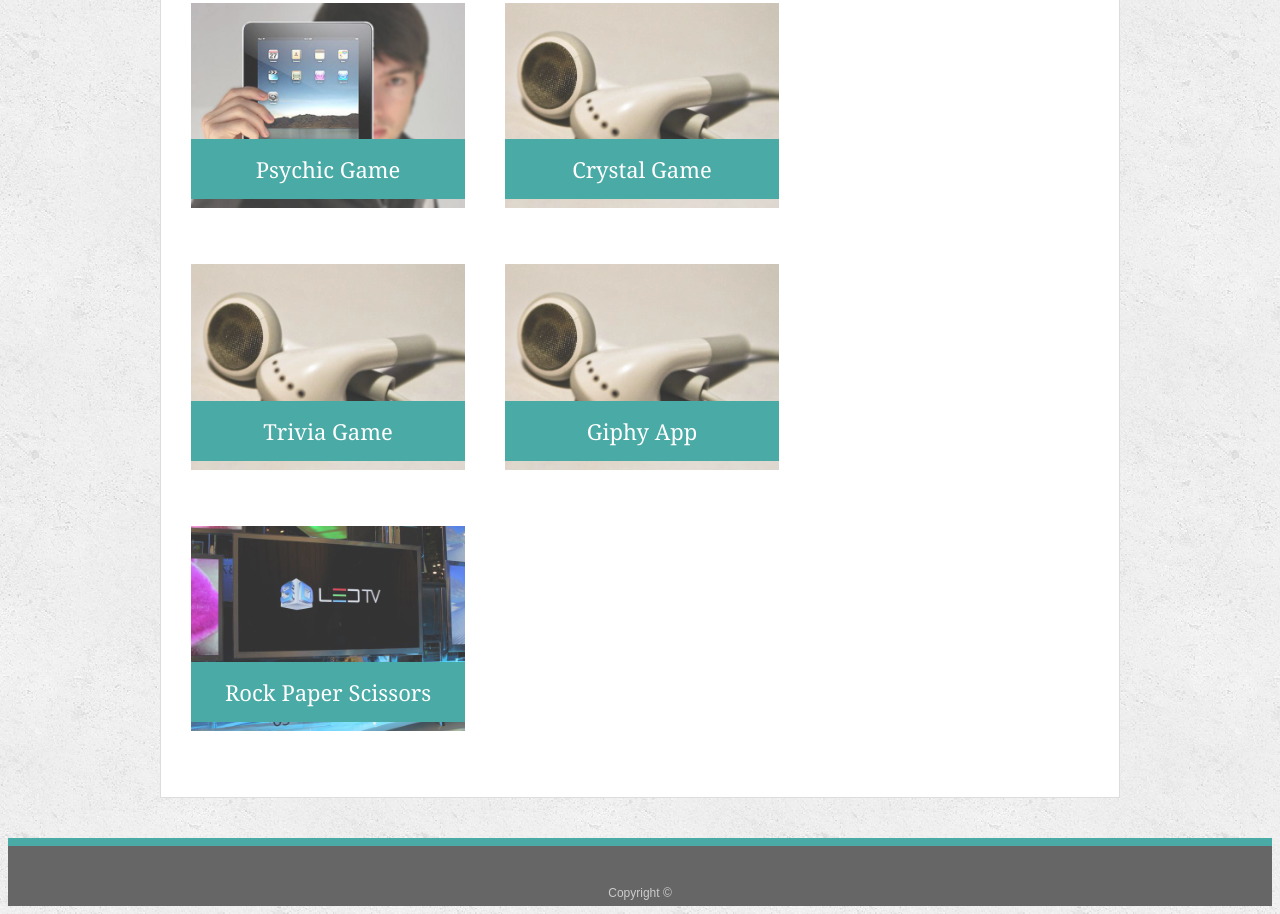
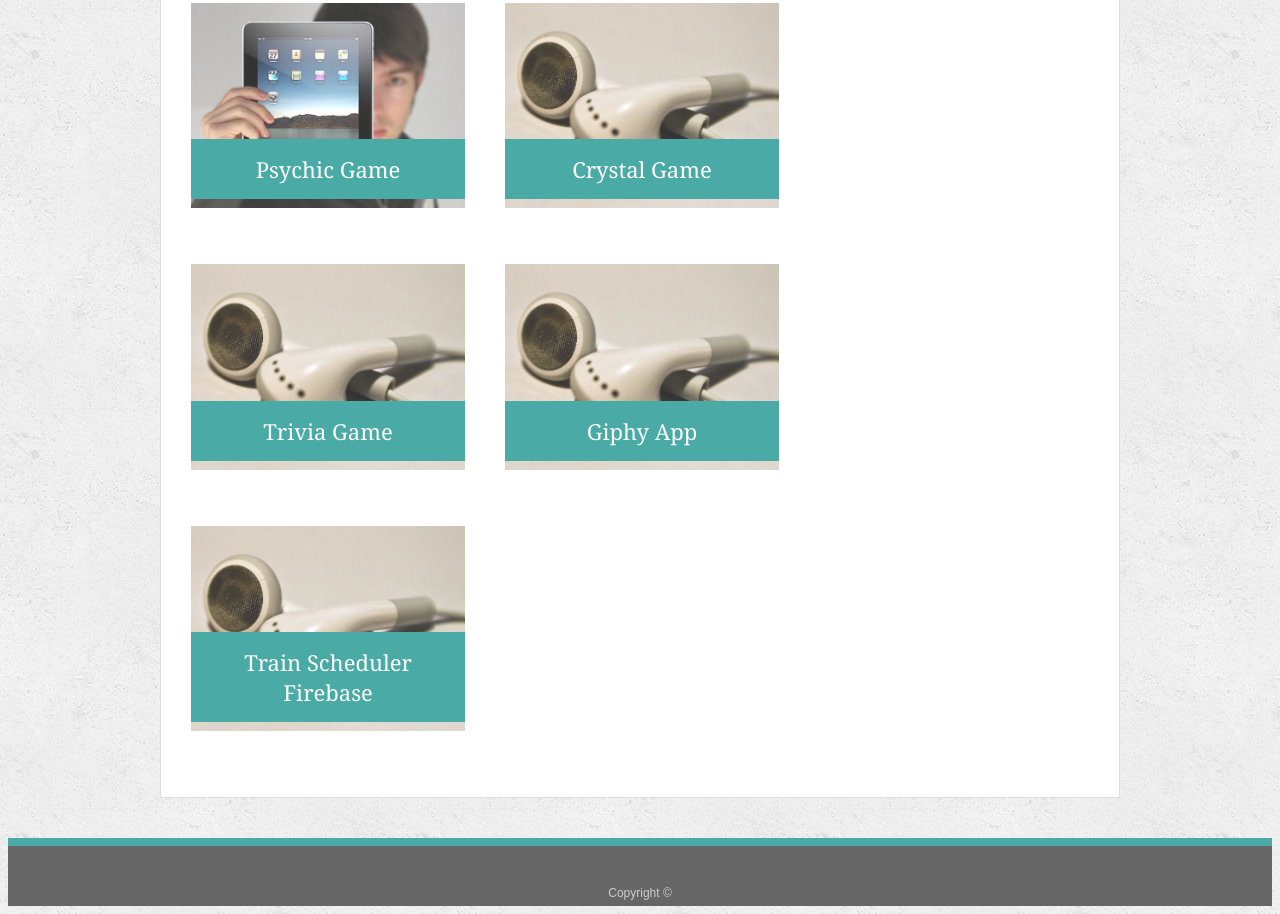
Before and after one commit to tmnguyen8/Bootstrap-Portfolio, a plain HTML site: page portfolio.html in a window 1280 px wide. Shown: the part 303-1217 px from the top of the page. Drawn offline with Linux system fonts and the light colour scheme.

Commit message:
added train scheduler to portfolio

```diff
--- a/portfolio.html
+++ b/portfolio.html
@@ -49,15 +49,18 @@
 
         <div class="work">
           <a href="https://tmnguyen8.github.io/giphy-api/">
-            <img src="assets/images/technics-q-c-640-480-5.jpg" alt="Word Guess">
+            <img src="assets/images/technics-q-c-640-480-5.jpg" alt="Giphy App">
 
             <h3>Giphy App</h3>
           </a>
         </div>
+
         <div class="work">
-            <img src="assets/images/technics-q-c-640-480-9.jpg" alt="Rock Paper Scissors">
+          <a href="https://tmnguyen8.github.io/Train-Scheduler/">
+            <img src="assets/images/technics-q-c-640-480-5.jpg" alt="Train Scheduler">
 
-            <h3>Rock Paper Scissors</h3>
+            <h3>Train Scheduler Firebase</h3>
+          </a>
         </div>
 
     </section>
```
